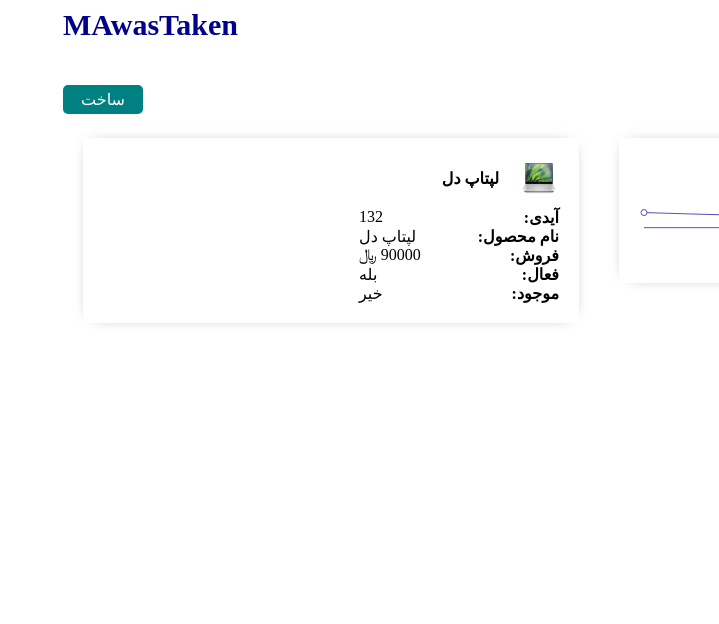
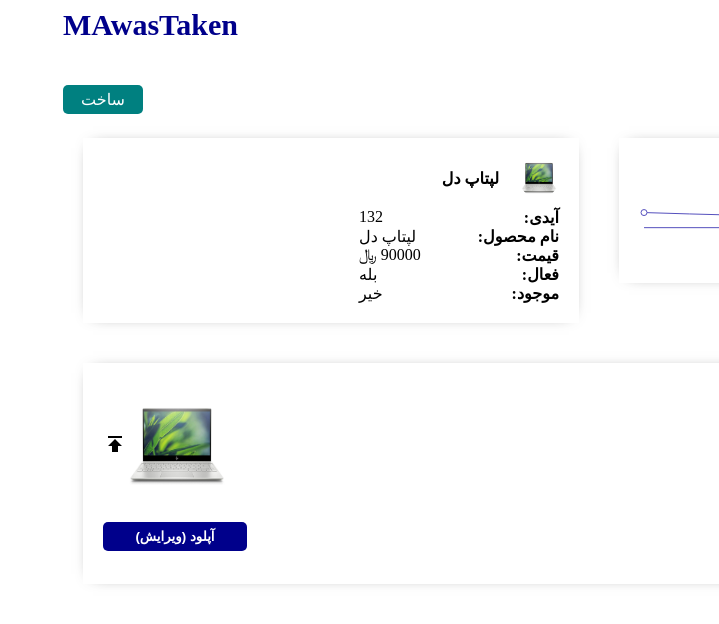
Before and after one commit to MAwasTaken/Dashboard-Admin, a React (Create React App) app: page /product/1 in a window 1280 px wide. Shown: the top 624 px of the page, without its empty margins (561-1280 px from the left). Built offline with nearby package versions, Linux system fonts and the light colour scheme; grey boxes are pictures that could not be loaded.

Commit message:
Product Refactored.

```diff
--- a/src/pages/Product/Product.css
+++ b/src/pages/Product/Product.css
@@ -68,3 +68,67 @@
 .product-info-value {
 	font-weight: 300;
 }
+
+.product-bottom {
+	padding: 20px;
+	margin: 20px;
+	box-shadow: 0 0 15px -10px rgba(0, 0, 0, 0.75);
+}
+
+.product-form {
+  display: flex;
+  justify-content: space-between;
+}
+
+.product-form-left {
+  display: flex;
+  flex-direction: column;
+}
+
+.product-form-left > label {
+  margin-bottom: 10px;
+  color: gray;
+}
+
+.product-form-left > input {
+  margin-bottom: 10px;
+  border: none;
+  padding: 5px;
+  border-bottom: 1px solid gray;
+}
+
+.product-form-left > input:focus {
+  outline: none;
+}
+
+.product-form-left > select {
+  margin-bottom: 10px;
+}
+
+.product-form-right {
+  display: flex;
+  flex-direction: column;
+  justify-content: space-around;
+}
+
+.product-uploader {
+  display: flex;
+  align-items: center;
+}
+
+.profile-uploader-img  {
+  width: 100px;
+  height: 100px;
+  border-radius: 10px;
+  margin-right: 20px;
+}
+
+.product-button {
+  border: none;
+  padding: 7px;
+  border-radius: 5px;
+  background-color: darkblue;
+  color: #fff;
+  font-weight: 600;
+  cursor: pointer;
+}
--- a/src/pages/Product/Product.jsx
+++ b/src/pages/Product/Product.jsx
@@ -1,5 +1,6 @@
 import React from "react";
 import { Link } from "react-router-dom";
+import PublishIcon from "@mui/icons-material/Publish";
 import Chart from "../../components/Chart/Chart";
 import { productsData } from "../../datas";
 import "./Product.css";
@@ -20,32 +21,60 @@ export default function Product() {
 				<div className='product-top-right'>
 					<div className='product-info-top'>
 						<img src='../images/dell.jpg' alt='Dell Laptop' className='product-info-img' />
-            <span className="product-name">لپتاپ دل</span>
+						<span className='product-name'>لپتاپ دل</span>
 					</div>
-          <div className="product-info-buttom">
-            <div className="product-info-item">
-              <div className="product-info-key">آیدی: </div>
-              <div className="product-info-value">132</div>
+					<div className='product-info-buttom'>
+						<div className='product-info-item'>
+							<div className='product-info-key'>آیدی: </div>
+							<div className='product-info-value'>132</div>
 						</div>
-            <div className="product-info-item">
-              <div className="product-info-key">نام محصول: </div>
-              <div className="product-info-value">لپتاپ دل</div>
+						<div className='product-info-item'>
+							<div className='product-info-key'>نام محصول: </div>
+							<div className='product-info-value'>لپتاپ دل</div>
 						</div>
-            <div className="product-info-item">
-              <div className="product-info-key">فروش: </div>
-              <div className="product-info-value">90000 ﷼</div>
+						<div className='product-info-item'>
+							<div className='product-info-key'>قیمت: </div>
+							<div className='product-info-value'>90000 ﷼</div>
 						</div>
-            <div className="product-info-item">
-              <div className="product-info-key">فعال: </div>
-              <div className="product-info-value">بله</div>
+						<div className='product-info-item'>
+							<div className='product-info-key'>فعال: </div>
+							<div className='product-info-value'>بله</div>
 						</div>
-            <div className="product-info-item">
-              <div className="product-info-key">موجود: </div>
-              <div className="product-info-value">خیر</div>
+						<div className='product-info-item'>
+							<div className='product-info-key'>موجود: </div>
+							<div className='product-info-value'>خیر</div>
 						</div>
 					</div>
 				</div>
 			</div>
+			<div className='product-bottom'>
+				<form className='product-form'>
+					<div className='product-form-left'>
+						<label>نام محصول</label>
+						<input type='text' placeholder='لپتاپ دل' />
+						<label>موجودی</label>
+						<select id='inStock'>
+							<option value='بله'>بله</option>
+							<option value='خیر'>خیر</option>
+						</select>
+						<label>فعال</label>
+						<select id='active'>
+							<option value='بله'>بله</option>
+							<option value='خیر'>خیر</option>
+						</select>
+					</div>
+					<div className='product-form-right'>
+						<div className='product-uploader'>
+							<img src='../images/dell.jpg' alt='profile' className='profile-uploader-img' />
+							<label>
+								<PublishIcon />
+							</label>
+							<input type='file' style={{ display: "none" }} />
+						</div>
+            <button className="product-button">آپلود (ویرایش)</button>
+					</div>
+				</form>
+			</div>
 		</div>
 	);
 }
```
Lines whose indentation alone changed are shown as unchanged.
